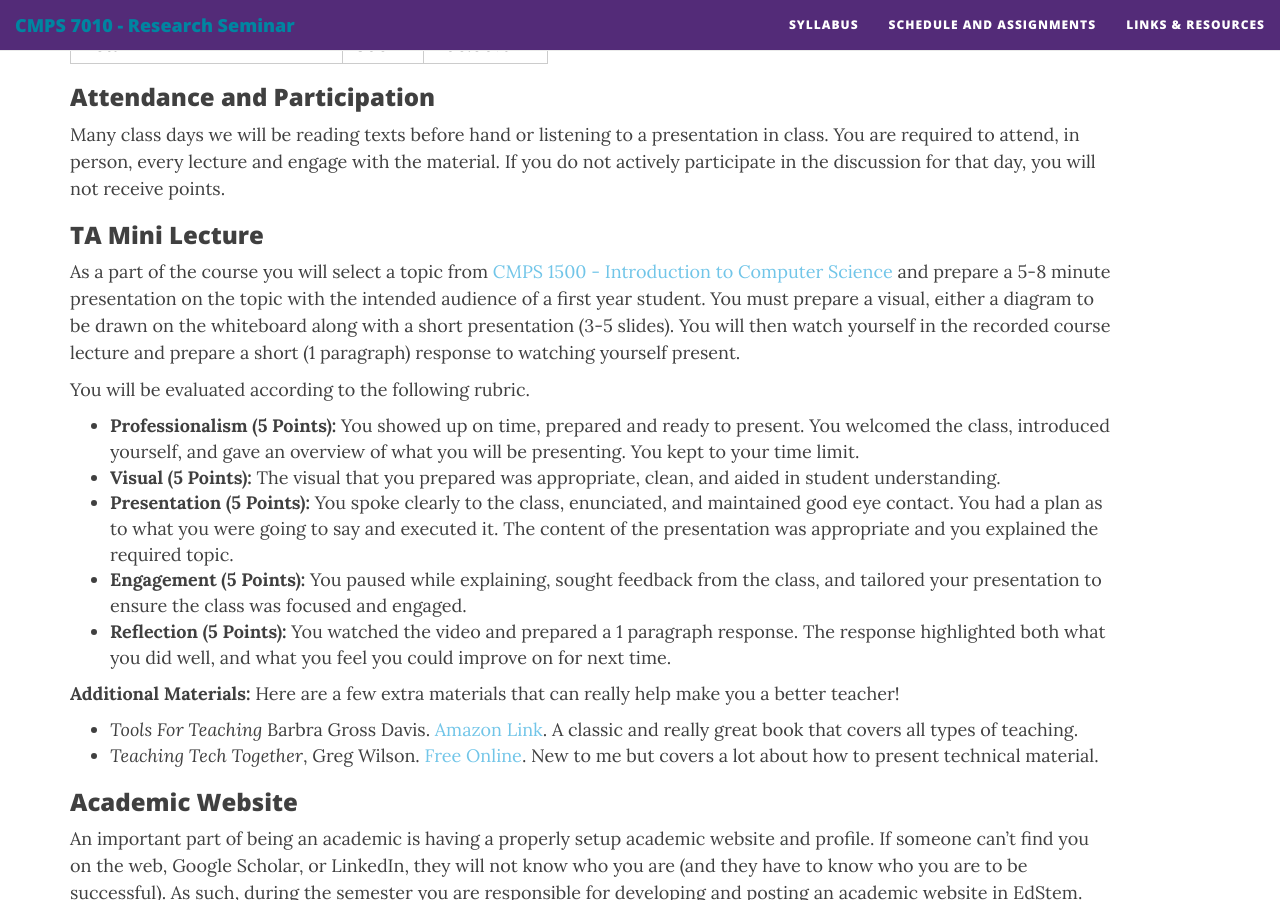
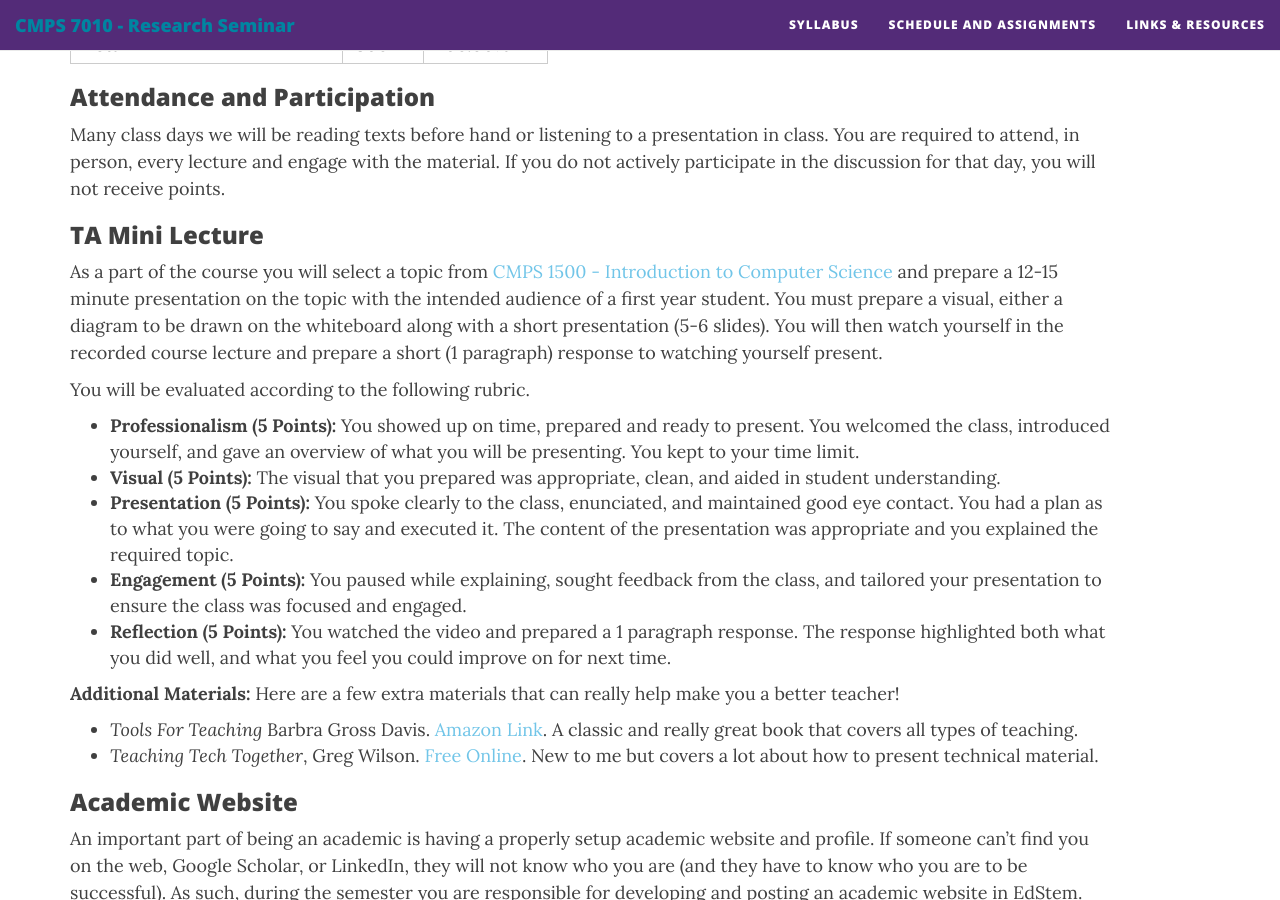
Before and after one commit to TulaneCS/cmps7010, a Jekyll site: the page built from syllabus.md, in a window 1280 px wide and 900 px high, scrolled down 3305 px. Built offline with Jekyll 4.4.1, drawn with Linux system fonts in a browser that asks for light colours; nearby versions of some CDN libraries.

Commit message:
update to mini lecture

```diff
--- a/syllabus.md
+++ b/syllabus.md
@@ -110,7 +110,7 @@ This course will consist of reading, actively discussing, and presenting researc
 Many class days we will be reading texts before hand or listening to a presentation in class. You are required to attend, in person, every lecture and engage with the material. If you do not actively participate in the discussion for that day, you will not receive points.
 
 ### TA Mini Lecture
-As a part of the course you will select a topic from [CMPS 1500 - Introduction to Computer Science](./1500-syllabus.pdf) and prepare a 5-8 minute presentation on the topic with the intended audience of a first year student. You must prepare a visual, either a diagram to be drawn on the whiteboard along with a short presentation (3-5 slides). You will then watch yourself in the recorded course lecture and prepare a short (1 paragraph) response to watching yourself present.
+As a part of the course you will select a topic from [CMPS 1500 - Introduction to Computer Science](./1500-syllabus.pdf) and prepare a 12-15 minute presentation on the topic with the intended audience of a first year student. You must prepare a visual, either a diagram to be drawn on the whiteboard along with a short presentation (5-6 slides). You will then watch yourself in the recorded course lecture and prepare a short (1 paragraph) response to watching yourself present.
 
 You will be evaluated according to the following rubric.
 * **Professionalism (5 Points):** You showed up on time, prepared and ready to present. You welcomed the class, introduced yourself, and gave an overview of what you will be presenting. You kept to your time limit.
```
